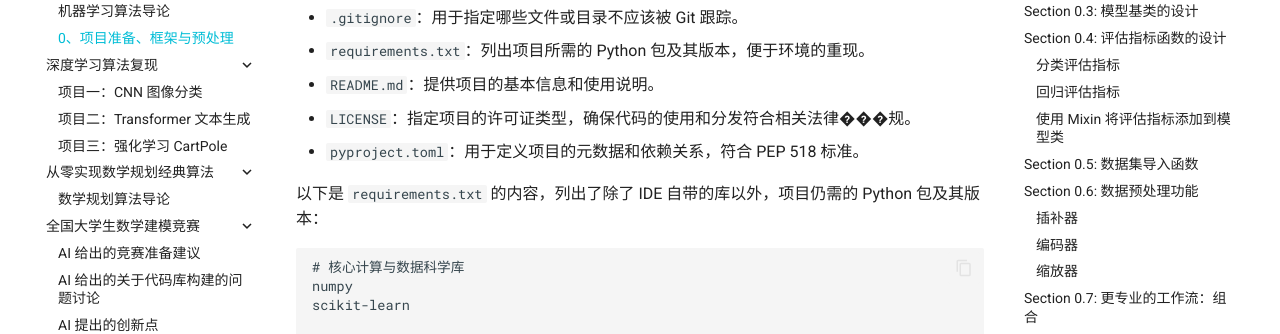
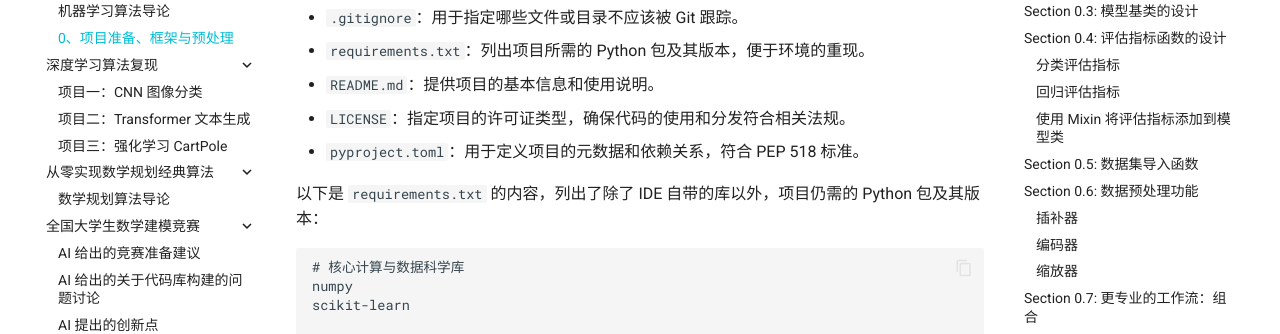
Before and after one commit to Shyizi3694/My-Knowledge-Hub, an MkDocs documentation site: the page built from docs/research/machine_learning/00_Framework_And_Preprocessing.md, in a window 1280 px wide and 900 px high, scrolled down 374 px. Shown: the part 151-485 px from the top of the window. Built offline with MkDocs 1.6.1 and Material for MkDocs 9.7.7, drawn with Linux system fonts in a browser that asks for light colours; comment, search, counter and statistics services are not loaded.

Commit message:
Fix an error word.

```diff
--- a/docs/research/machine_learning/00_Framework_And_Preprocessing.md
+++ b/docs/research/machine_learning/00_Framework_And_Preprocessing.md
@@ -11,7 +11,7 @@ Python 是一个强大的编程语言，拥有丰富的库和工具，适合用
 - `.gitignore`：用于指定哪些文件或目录不应该被 Git 跟踪。
 - `requirements.txt`：列出项目所需的 Python 包及其版本，便于环境的重现。
 - `README.md`：提供项目的基本信息和使用说明。
-- `LICENSE`：指定项目的许可证类型，确保代码的使用和分发符合相关法律���规。
+- `LICENSE`：指定项目的许可证类型，确保代码的使用和分发符合相关法规。
 - `pyproject.toml`：用于定义项目的元数据和依赖关系，符合 PEP 518 标准。
 
 以下是 `requirements.txt` 的内容，列出了除了 IDE 自带的库以外，项目仍需的 Python 包及其版本：
```
